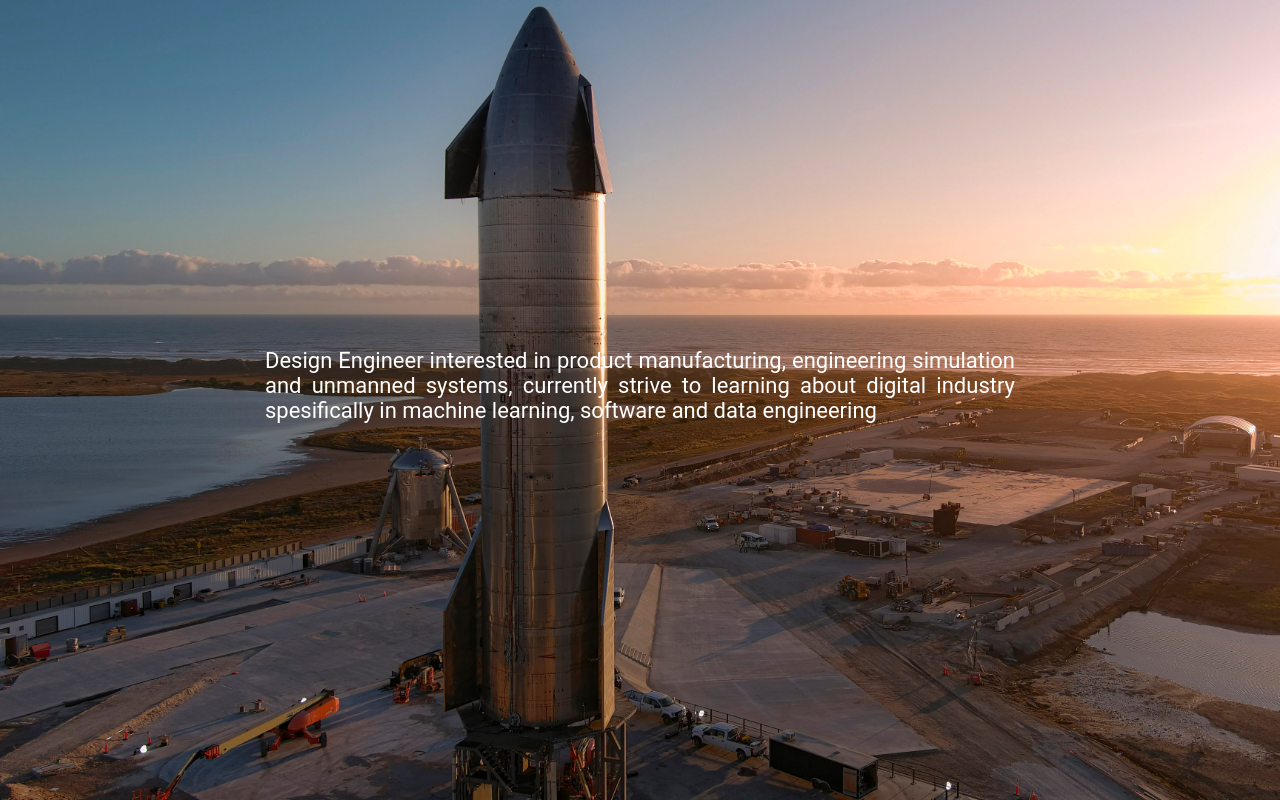
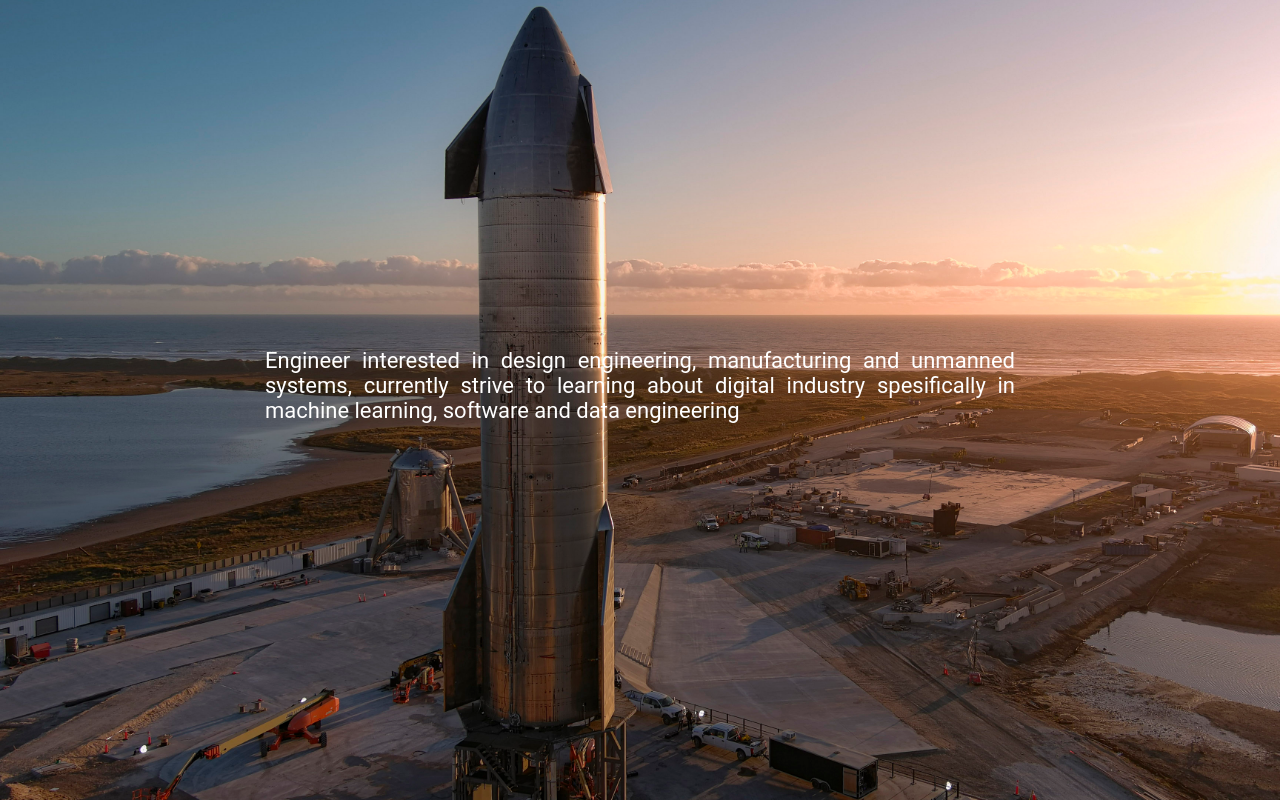
Before and after one commit to kucingkuro/blog, a plain HTML site: page index.html in a window 1280 px wide. Drawn offline with Linux system fonts and the light colour scheme.

Commit message:
Update index.html

```diff
--- a/index.html
+++ b/index.html
@@ -8,7 +8,7 @@
         <link rel="icon" type="image/png" href="logo.png">
         <body>
             <div class="bio">
-                Design Engineer interested in product manufacturing, engineering simulation and unmanned systems, currently strive to learning about digital industry spesifically in machine learning, software and data engineering
+                Engineer interested in design engineering, manufacturing and unmanned systems, currently strive to learning about digital industry spesifically in machine learning, software and data engineering
             </div>
         </body>
     </head>
```
